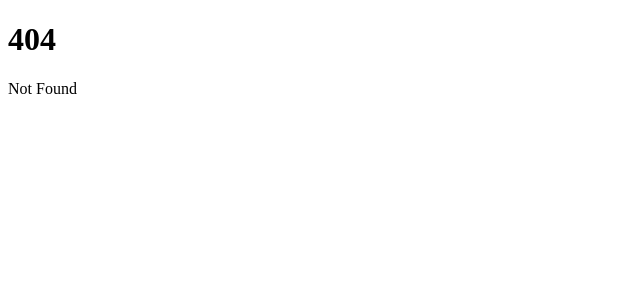
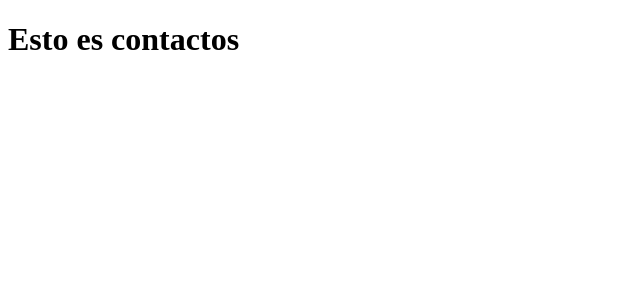
Before and after one commit to Martin444/menu-com, a SvelteKit app: page /contact in a window 1280 px wide. Before the commit this address had no page. Shown: the top 300 px of the page, without its empty margins (0-640 px from the left). Built offline with nearby package versions, Linux system fonts and the light colour scheme.

Commit message:
add contact route

```diff
--- /dev/null
+++ b/src/routes/contact/+page.svelte
@@ -0,0 +1 @@
+    <h1>Esto es contactos</h1>
```
